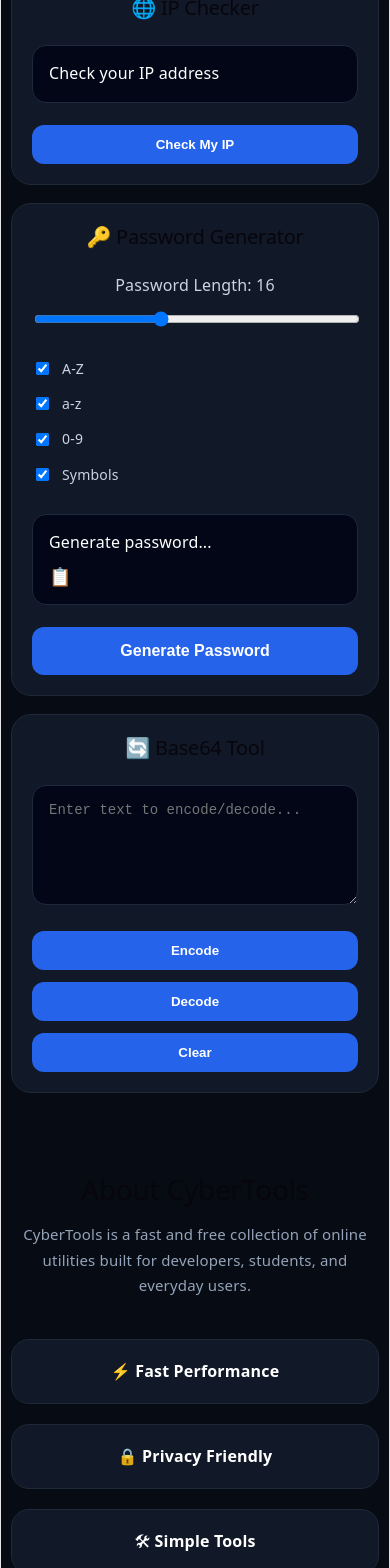
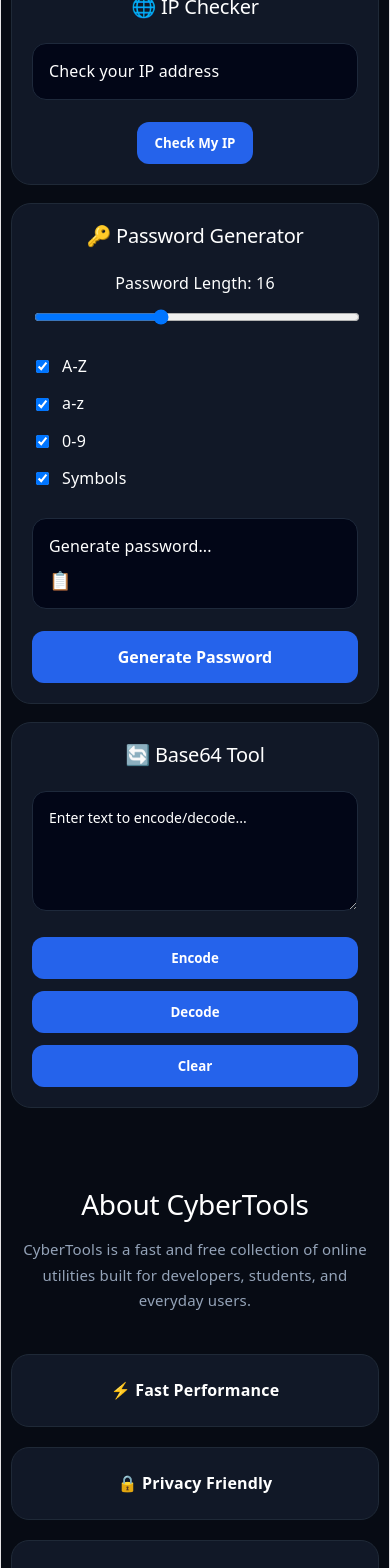
Before and after one commit to sonu2819/CyberTools, a React (Vite) app: page / in a window 390 px wide. Shown: the part 360-1928 px from the top of the page. Built offline with nearby package versions, Linux system fonts and the light colour scheme.

Commit message:
improve  css

```diff
--- a/src/App.css
+++ b/src/App.css
@@ -1,5 +1,6 @@
 html {
   scroll-behavior: smooth;
+  color-scheme: dark;
 }
 
 body {
@@ -8,6 +9,31 @@
   color: white;
   font-family: system-ui;
   overflow-x: hidden;
+}
+
+/* FORCE WHITE TEXT ON MOBILE */
+
+input,
+textarea,
+select,
+button {
+  color: white !important;
+  -webkit-text-fill-color: white;
+  font-family: inherit;
+}
+
+label,
+span,
+p,
+h1,
+h2,
+a {
+  color: white !important;
+}
+
+.checks label,
+.slider-box label {
+  color: #ffffff !important;
 }
 
 * {
@@ -19,7 +45,6 @@
 .app {
   width: 100%;
   min-height: 100vh;
-
   padding: 16px;
 }
 
@@ -63,7 +88,7 @@
   );
 
   -webkit-background-clip: text;
-  -webkit-text-fill-color: transparent;
+  -webkit-text-fill-color: transparent !important;
 }
 
 /* NAV LINKS */
@@ -75,7 +100,7 @@
 }
 
 nav a {
-  color: #94a3b8;
+  color: #94a3b8 !important;
 
   text-decoration: none;
 
@@ -86,7 +111,7 @@
 }
 
 nav a:hover {
-  color: white;
+  color: white !important;
   transform: translateY(-1px);
 }
 
@@ -94,23 +119,18 @@
 
 .hero {
   text-align: center;
-
   padding: 80px 0;
 }
 
 .hero h1 {
   font-size: 60px;
-
   margin-bottom: 14px;
-
   line-height: 1.05;
 }
 
 .hero p {
-  color: #94a3b8;
-
+  color: #94a3b8 !important;
   font-size: 18px;
-
   margin: 0;
 }
 
@@ -118,11 +138,8 @@
 
 .layout {
   display: grid;
-
   grid-template-columns: 1.2fr 1fr;
-
   gap: 24px;
-
   width: 100%;
 }
 
@@ -151,7 +168,6 @@
 
 .card:hover {
   transform: translateY(-3px);
-
   border-color: #334155;
 }
 
@@ -161,9 +177,7 @@
 
 .card h2 {
   margin-top: 0;
-
   margin-bottom: 24px;
-
   font-size: 24px;
 }
 
@@ -175,10 +189,7 @@
 
 .slider-box label {
   display: block;
-
   margin-bottom: 12px;
-
-  color: #cbd5e1;
 }
 
 .slider-box input {
@@ -189,7 +200,6 @@
 
 .checks {
   display: grid;
-
   grid-template-columns: repeat(2, 1fr);
 
   gap: 14px;
@@ -202,8 +212,6 @@
   align-items: center;
 
   gap: 10px;
-
-  color: #cbd5e1;
 }
 
 /* RESULT BOX */
@@ -242,7 +250,7 @@
 
   border-radius: 14px;
 
-  color: #22c55e;
+  color: #22c55e !important;
 
   word-break: break-word;
 }
@@ -253,8 +261,6 @@
   border: none;
 
   background: #2563eb;
-
-  color: white;
 
   padding: 12px 18px;
 
@@ -269,29 +275,24 @@
 
 button:hover {
   background: #1d4ed8;
-
   transform: translateY(-1px);
 }
 
 .main-btn {
   width: 100%;
-
   padding: 15px;
-
   font-size: 16px;
 }
 
 .copy-btn {
   background: transparent;
-
   padding: 0;
-
   font-size: 18px;
+  width: auto;
 }
 
 .copy-btn:hover {
   background: transparent;
-
   transform: scale(1.08);
 }
 
@@ -310,8 +311,6 @@
 
   padding: 16px;
 
-  color: white;
-
   resize: vertical;
 
   margin-bottom: 20px;
@@ -327,9 +326,7 @@
 
 .btn-row {
   display: flex;
-
   gap: 12px;
-
   flex-wrap: wrap;
 }
 
@@ -337,23 +334,18 @@
 
 .about-section {
   margin-top: 120px;
-
   text-align: center;
 }
 
 .about-section h2 {
   font-size: 36px;
-
   margin-bottom: 16px;
 }
 
 .about-section p {
-  color: #94a3b8;
-
+  color: #94a3b8 !important;
   max-width: 700px;
-
   margin: auto;
-
   line-height: 1.7;
 }
 
@@ -385,7 +377,6 @@
 
 .about-card:hover {
   transform: translateY(-3px);
-
   border-color: #334155;
 }
 
@@ -398,7 +389,7 @@
 
   padding-bottom: 30px;
 
-  color: #64748b;
+  color: #64748b !important;
 }
 
 /* TABLET */
@@ -429,19 +420,11 @@
 
 /* MOBILE */
 
-/* MOBILE */
-
 @media (max-width: 600px) {
-
-  html {
-    color-scheme: dark;
-  }
 
   .app {
     padding: 10px;
   }
-
-  /* NAVBAR */
 
   .navbar {
     flex-direction: column;
@@ -463,59 +446,37 @@
     justify-content: center;
   }
 
-  /* HERO */
-
   .hero {
     padding: 35px 0;
   }
 
   .hero h1 {
     font-size: 32px;
-
     line-height: 1.15;
   }
 
   .hero p {
     font-size: 15px;
-
     padding: 0 10px;
   }
 
-  /* LAYOUT */
-
   .layout {
     grid-template-columns: 1fr;
-
     gap: 18px;
   }
 
-  /* CARDS */
-
   .card {
     padding: 20px;
-
     border-radius: 20px;
   }
 
   .card h2 {
     font-size: 20px;
-
-    line-height: 1.3;
   }
-
-  /* CHECKS */
 
   .checks {
     grid-template-columns: 1fr;
-
-    gap: 12px;
   }
-
-  .checks label {
-    font-size: 14px;
-  }
-
-  /* BUTTONS */
 
   .btn-row {
     flex-direction: column;
@@ -525,34 +486,16 @@
     width: 100%;
   }
 
-  button {
-    width: 100%;
-  }
-
-  .copy-btn {
-    width: auto;
-  }
-
-  /* RESULT */
-
   .result-box,
   .ip-box {
     flex-direction: column;
-
     align-items: flex-start;
-
-    gap: 12px;
   }
-
-  /* TEXTAREA */
 
   textarea {
     min-height: 120px;
-
     font-size: 14px;
   }
-
-  /* ABOUT */
 
   .about-section {
     margin-top: 80px;
@@ -564,23 +507,11 @@
 
   .about-section p {
     font-size: 15px;
-
     padding: 0 8px;
   }
 
-  .about-grid {
-    grid-template-columns: 1fr;
-  }
-
-  .about-card {
-    padding: 20px;
-  }
-
-  /* FOOTER */
-
   .footer {
     margin-top: 60px;
-
     font-size: 14px;
   }
 
```
